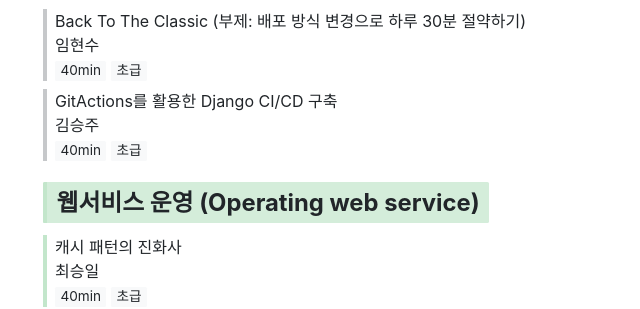
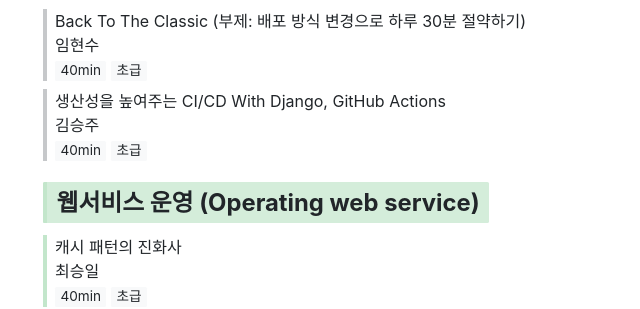
Before and after one commit to pythonkr/pyweb-symposium.github.io, a Jekyll site: the page built from talks/index.md, in a window 1280 px wide. Shown: the part 1365-1674 px from the top of the page, without its empty margins (42-682 px from the left). Built offline with Jekyll 4.4.1, drawn with Linux system fonts in a browser that asks for light colours.

Commit message:
Update talk4.md

```diff
--- a/_talks/talk4.md
+++ b/_talks/talk4.md
@@ -1,5 +1,5 @@
 ---
-name: "GitActions를 활용한 Django CI/CD 구축"
+name: "생산성을 높여주는 CI/CD With Django, GitHub Actions"
 speakers:
   - 김승주
 categories:
```
